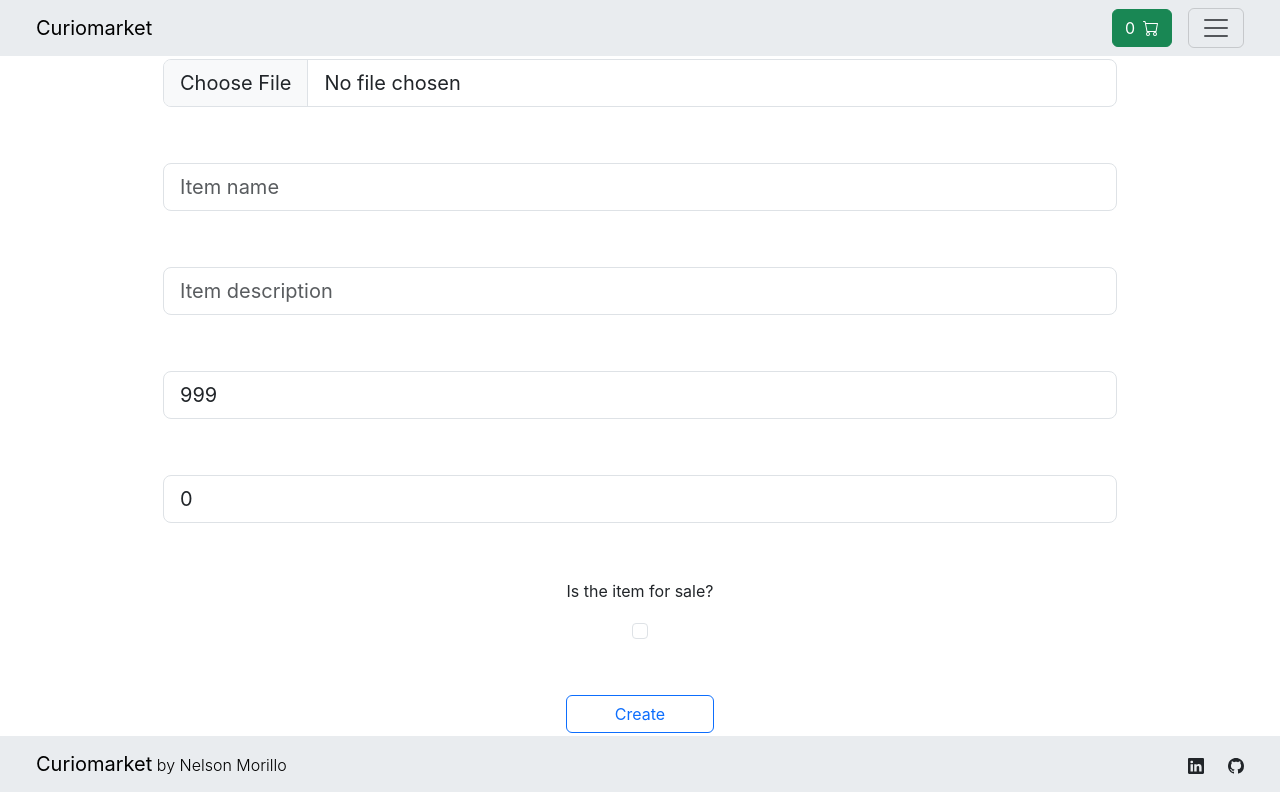
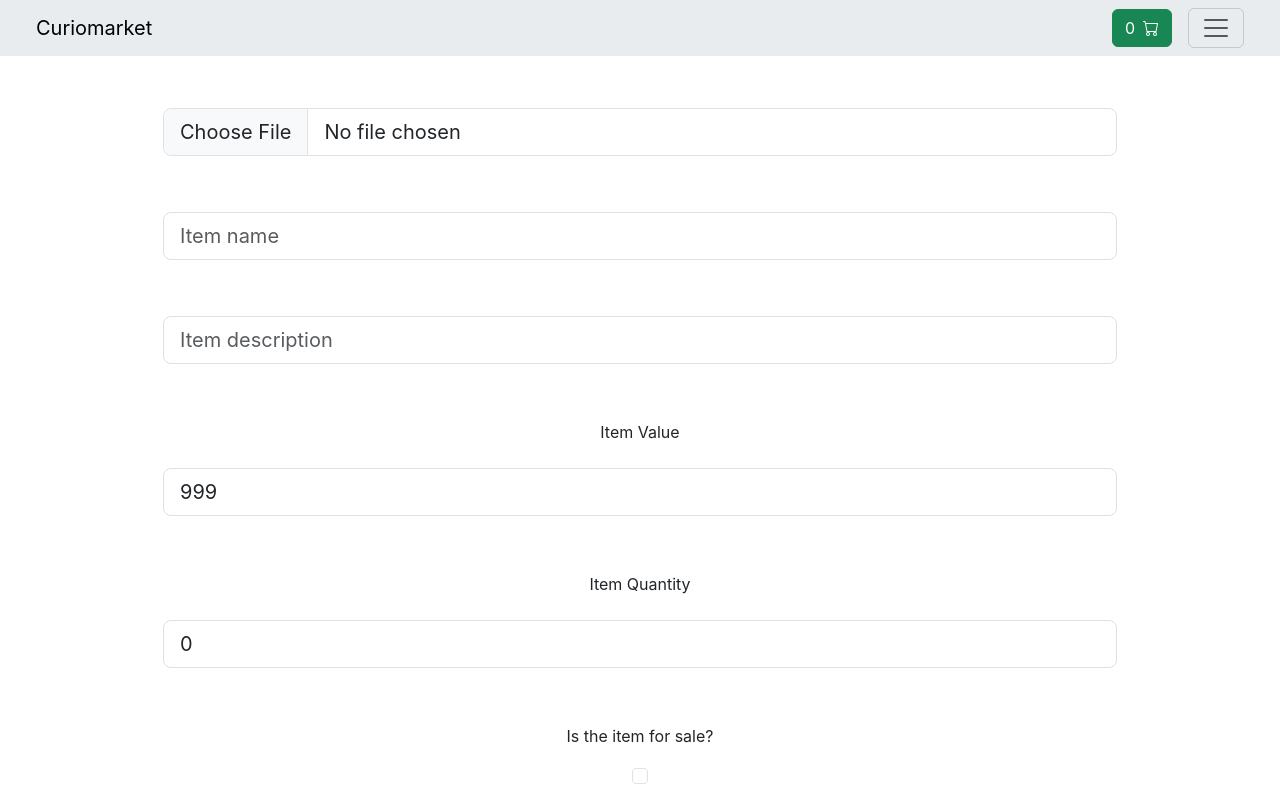
Before and after one commit to nel-thedev/curiomarket-client, a React (Create React App) app: page /store/shop/1/create-item in a window 1280 px wide. Shown: the top 800 px of the page. Built offline with nearby package versions, Linux system fonts and the light colour scheme.

Commit message:
Add label to qty and price

```diff
--- a/src/pages/CreateItem.js
+++ b/src/pages/CreateItem.js
@@ -70,11 +70,11 @@ const CreateItem = ({ storeId }) => {
   return (
     <div
       className="p-1 d-flex flex-column justify-content-center align-items-center"
-      style={{ height: '85vh' }}
+      style={{ height: '' }}
     >
       <form
         onSubmit={handleSubmit}
-        className="d-flex flex-column justify-content-center align-items-center gap-3 w-75"
+        className="d-flex flex-column justify-content-center align-items-center gap-3 w-75 my-5"
       >
         <input
           type="file"
@@ -101,18 +101,26 @@ const CreateItem = ({ storeId }) => {
           className="form-control form-control-lg"
         />
         <br />
+        <label for="item-value" class="form-label">
+          Item Value
+        </label>
         <input
           type="number"
           name="value"
+          id="item-value"
           value={newItem.value}
           placeholder="Item value"
           onChange={handleChange}
           className="form-control form-control-lg"
         />
         <br />
+        <label for="item-qty" class="form-label">
+          Item Quantity
+        </label>
         <input
           type="number"
           name="quantity"
+          id="item-qty"
           value={newItem.quantity}
           placeholder="Item quantity"
           onChange={handleChange}
```
